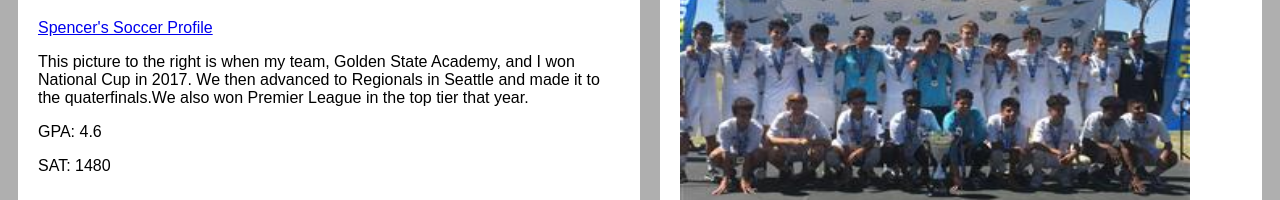
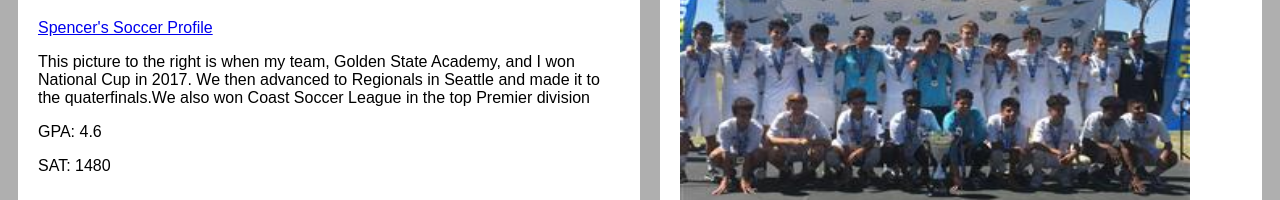
Before and after one commit to spencer-fleurant/SpencerFleurantWebsite, a plain HTML site: page portfolio.html in a window 1280 px wide. Shown: the part 331-531 px from the top of the page. Drawn offline with Linux system fonts and the light colour scheme; a script that the page names is missing.

Commit message:
Add files via upload

```diff
--- a/portfolio.html
+++ b/portfolio.html
@@ -24,7 +24,7 @@
 				<h2>Spencer Fleurant</h2>
 				<h5>Everything about Spencer, Aug 13, 2018</h5>
 				<p><a href="https://www.topdrawersoccer.com/club-player-profile/spencer-fleurant/pid-73993/tab-articles"> Spencer's Soccer Profile</a></p>
-				<p>This picture to the right is when my team, Golden State Academy, and I won National Cup in 2017.  We then advanced to Regionals in Seattle and made it to the quaterfinals.We also won Premier League in the top tier that year.</p>
+				<p>This picture to the right is when my team, Golden State Academy, and I won National Cup in 2017.  We then advanced to Regionals in Seattle and made it to the quaterfinals.We also won Coast Soccer League in the top Premier division</p>
 				<p>GPA: 4.6</p>
 				<p>SAT: 1480</p>
 			</div>
```
